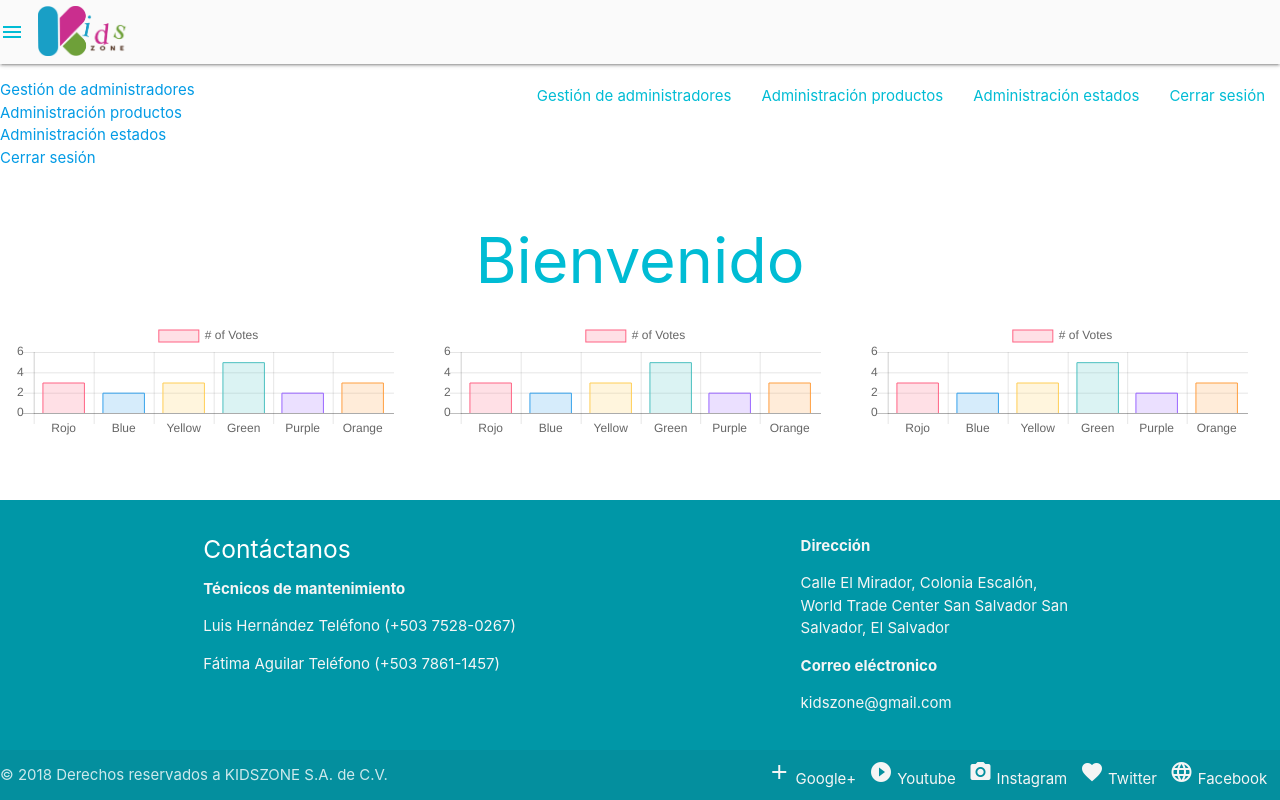
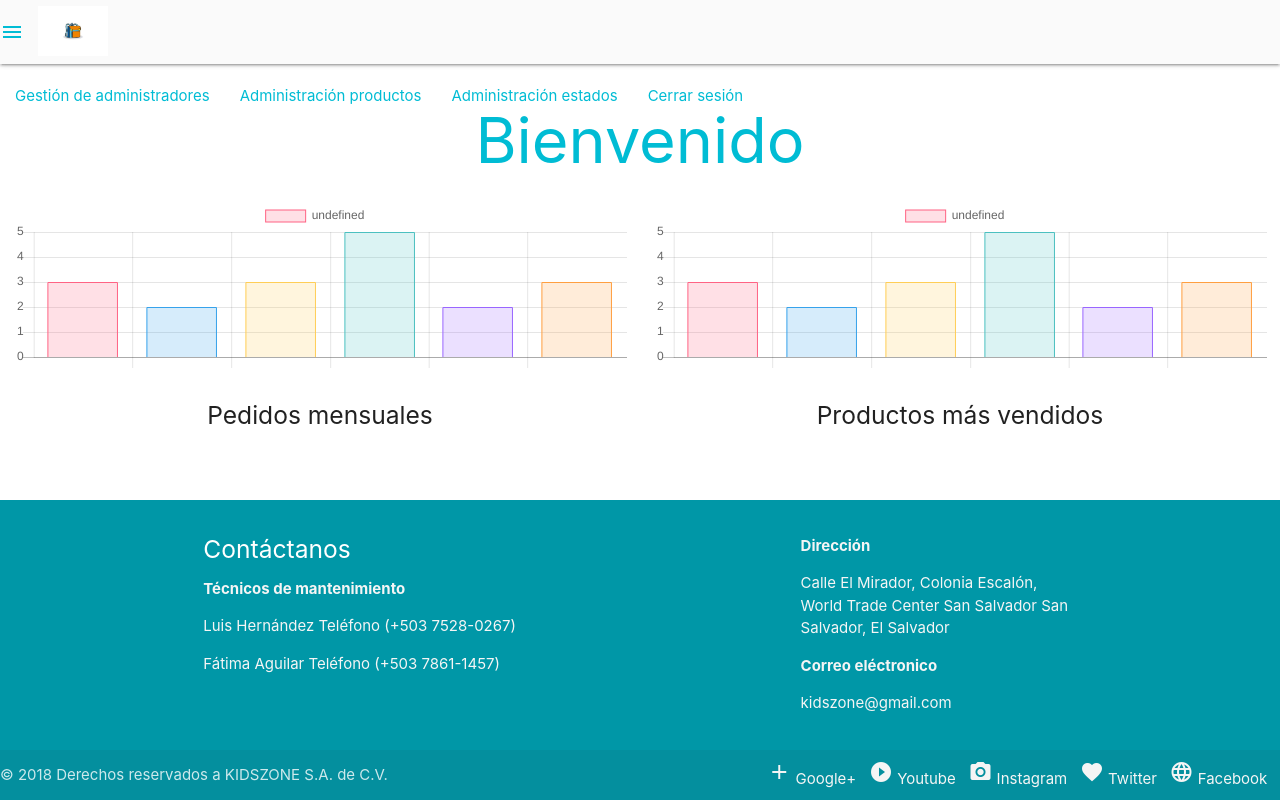
Before and after one commit to Riverapjj/MocherosOnline, a PHP site: page /dashboard/dashboard.php in a window 1280 px wide. Run offline with PHP 8.4, Linux system fonts and the light colour scheme; style sheets or scripts are compiled from the project's sources.

Commit message:
graficos

```diff
--- a/mocheros/app/view/navbar.php
+++ b/mocheros/app/view/navbar.php
@@ -4,9 +4,9 @@
             <nav class="grey lighten-5">
                 <!--Declaración del estilo de nuestro navbar y con sus subsecciones para cada apartado de la página web-->
                 <div class="nav-wrapper">
-                        <a href="Dashboard.php" class="brand-logo logok"><img src="../resources/img/logo.png" height="50"></a>
+                        <a href="Dashboard.php" class="brand-logo logok"><img src="../resources/img/mocheros.jpeg" height="50"></a>
                         <a href="#" data-activates="mobile-demo" class="button-collapse"><i class="material-icons cyan-text darken-2">menu</i></a>
-                    <ul class="right hide-on-med-and-down">
+                    <ul class="left hide-on-med-and-down">
                         <li><a href="priv_usuarios.php"  class="cyan-text darken-2">Gestión de administradores</a></li>
                         <li><a href="priv_productos.php" class="cyan-text darken-2">Administración productos</a></li>
                         <li><a href="priv_estado.php" class="cyan-text darken-2">Administración estados</a></li>
@@ -15,10 +15,10 @@
                 </div>
             </nav>
         </div>
-        <!--Declaración del modelo del navbar para moviles-->
+        <!--Declaración del modelo del navbar para moviles
         <ul class="side-nav" id="mobile-demo">
             <li><a href="priv_usuarios.php">Gestión de administradores</a></li>
             <li><a href="priv_productos.php">Administración productos</a></li>
             <li><a href="priv_estado.php">Administración estados</a></li>
             <li><a href="index_dashboard.php">Cerrar sesión</a></li>
-        </ul>
+        </ul>-->
--- a/mocheros/dashboard/dashboard.php
+++ b/mocheros/dashboard/dashboard.php
@@ -21,16 +21,14 @@
 
                 <!-- Inicio de Grafico -->
                 <div class="row">
-                    <div class="col s4">
+                    <div class="col s6">
                     <canvas id="myChart" class="r"  width="200" height="60"></canvas>
+                    <h5 id="chart2" class="center"> Pedidos mensuales </h5>
                     </div>
 
-                    <div class="col s4">
+                    <div class="col s6">
                     <canvas id="myChart2" class="r"  width="200" height="60"></canvas>
-                    </div>
-
-                    <div class="col s4">
-                    <canvas id="myChart3" class="r" width="200" height="60"></canvas>
+                    <h5 id="chart2" class="center"> Productos más vendidos </h5>
                     </div>
                 </div>
             </div>
@@ -42,19 +40,19 @@
 <script>
 var ctx = $('#myChart');
 var ctx2 =  $('#myChart2');
-var ctx3 =  $('#myChart3');
 
 
 makeChart(ctx);
 makeChart(ctx2);
-makeChart(ctx3);
+
 function makeChart(context) {
+
     var myChart = new Chart(context, {
     type: 'bar',
     data: {
-        labels: ["Rojo", "Blue", "Yellow", "Green", "Purple", "Orange"],
+        labels: ["", "", "", "", "", ""],
         datasets: [{
-            label: '# of Votes',
+           // label: 'Productos más vendidos',
             data: [3, 2, 3, 5, 2, 3],
             backgroundColor: [
                 'rgba(255, 99, 132, 0.2)',
@@ -87,12 +85,12 @@ function makeChart(context) {
 });
 }
 
-$("#titulo").click(function() {
-        $(".r").show();
-});
-    $(".r").click(function() {
-        $(this).hide();
-});
+//$("#titulo").click(function() {
+//        $(".r").show();
+//});
+//    $(".r").click(function() {
+//        $(this).hide();
+//});
 
 
 </script>
--- a/mocheros/resources/js/main.js
+++ b/mocheros/resources/js/main.js
@@ -1,10 +1,10 @@
 $( document ).ready(function(){
-    $(".button-collapse").sideNav();
+    $(".button-collapse").sidenav();
     $('.parallax').parallax();
     $('.modal').modal();
     $('.slider').slider();
     $('.slider').slider({indicators: false});
     $('ul.tabs').tabs();
-    $('select').material_select();
+   // $('select').material_select();
     $('input#input_text, textarea#textarea1').characterCounter();
 })
```
Also changed, not shown: mocheros/dashboard/priv_estado.php (+4 -4 lines), mocheros/dashboard/priv_productos.php (+4 -4 lines), mocheros/dashboard/priv_usuarios.php (+4 -4 lines), mocheros/resources/img/1.png (added), mocheros/resources/img/mocheros.jpeg (added), 9 other files.
